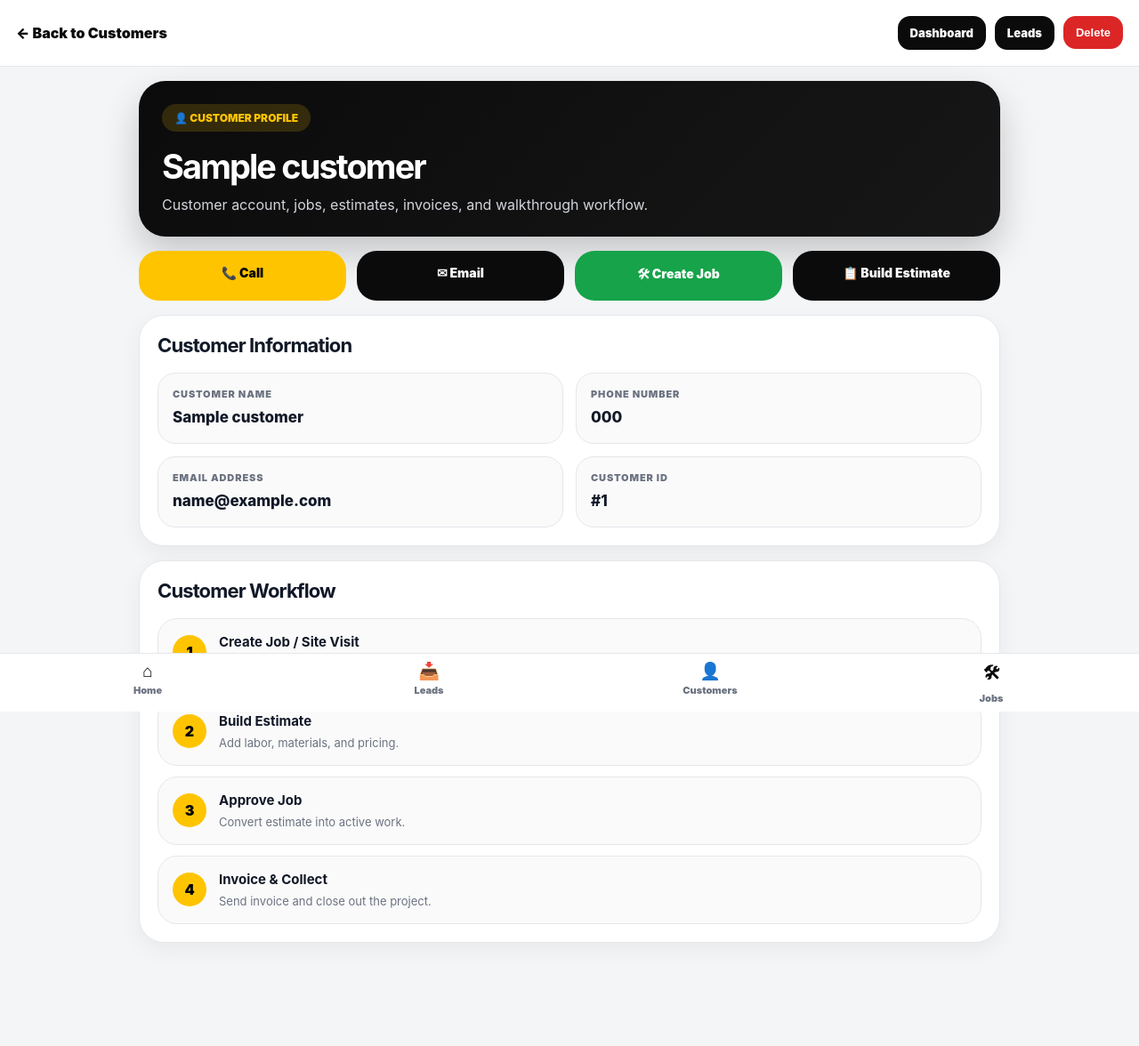
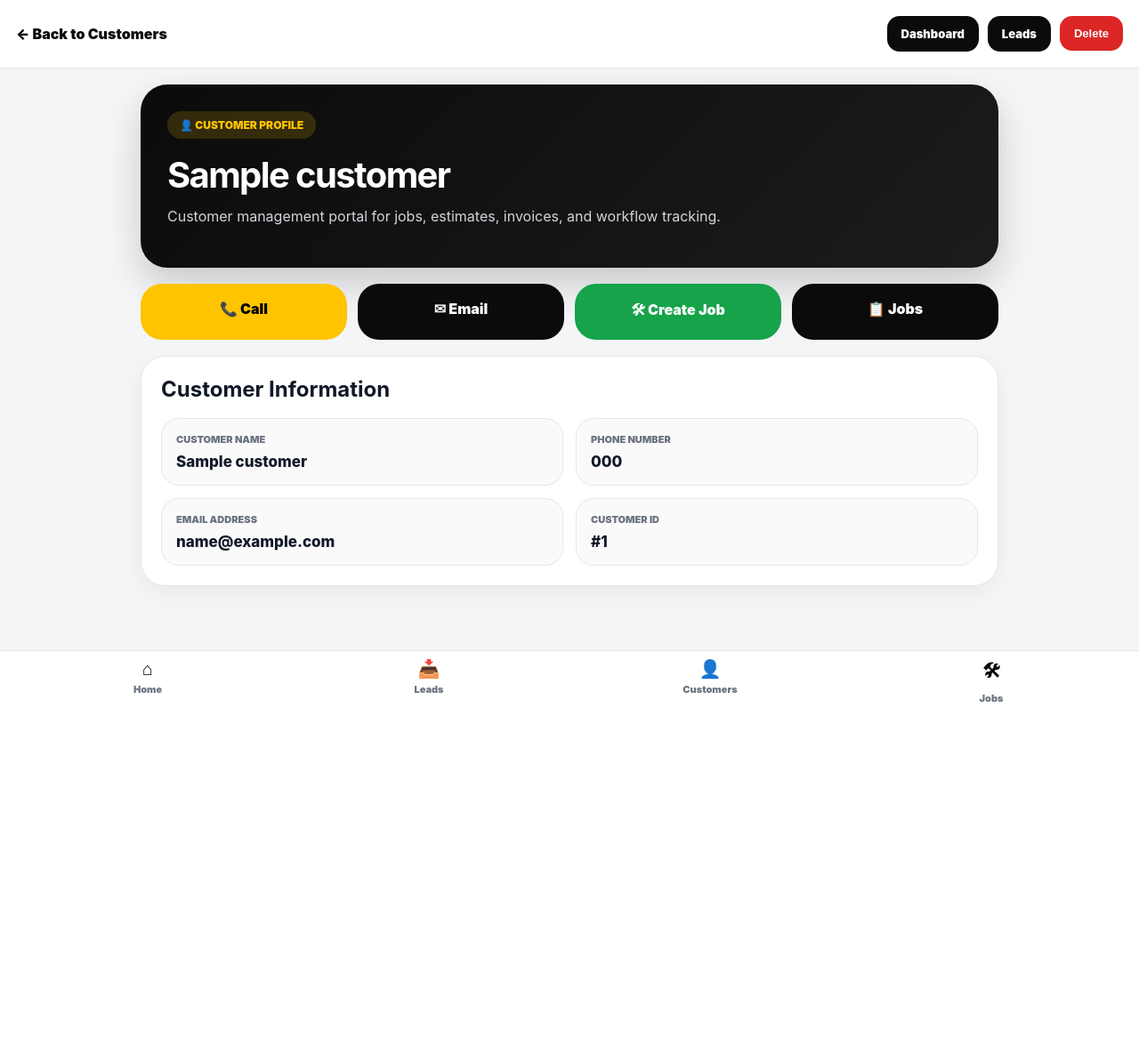
Before and after one commit to jaredveatch/JCVPowerSolutions, a Django app: template core/templates/cutomer_detail.html in a window 1280 px wide. Shown: the whole page at 89% size. After the commit the page ends 789 px from the top, so only its background shows below. Run offline with Django 5.2, Linux system fonts and the light colour scheme; the template is opened without the code that fills it: most values are stand-ins (such as "Sample title", 1, 10 or a date in 2020).

Commit message:
Fix customer detail page render

```diff
--- a/core/templates/cutomer_detail.html
+++ b/core/templates/cutomer_detail.html
@@ -1,11 +1,17 @@
 {% load static %}
 <!DOCTYPE html>
 <html lang="en">
+
 <head>
-    <title>Customer Profile | JCV</title>
+
+    <meta charset="UTF-8">
 
     <meta name="viewport"
           content="width=device-width, initial-scale=1.0">
+
+    <title>
+        Customer Profile | JCV
+    </title>
 
     <style>
 
@@ -26,12 +32,13 @@
         }
 
         body {
+
             margin: 0;
+
             background: var(--bg);
 
             font-family:
                 Inter,
-                SF Pro Display,
                 -apple-system,
                 BlinkMacSystemFont,
                 sans-serif;
@@ -47,64 +54,66 @@
 
             padding: 18px;
 
-            position: sticky;
-            top: 0;
-            z-index: 20;
-
             display: flex;
             justify-content: space-between;
             align-items: center;
+
+            position: sticky;
+            top: 0;
+
+            z-index: 50;
         }
 
         .back-link {
+
+            text-decoration: none;
+
             color: var(--black);
-            text-decoration: none;
+
             font-weight: 900;
         }
 
         .top-actions {
+
             display: flex;
             gap: 10px;
-            flex-wrap: wrap;
         }
 
-        .top-btn {
+        .btn {
 
-            background: var(--black);
-            color: white;
+            border: none;
 
             text-decoration: none;
 
-            padding: 11px 14px;
+            padding: 12px 16px;
 
             border-radius: 14px;
 
+            font-size: 13px;
             font-weight: 900;
-            font-size: 13px;
-        }
-
-        .delete-btn {
-
-            background: var(--red);
-            color: white;
-
-            border: none;
-
-            padding: 11px 14px;
-
-            border-radius: 14px;
-
-            font-weight: 900;
-            font-size: 13px;
 
             cursor: pointer;
         }
 
+        .btn-dark {
+            background: var(--black);
+            color: white;
+        }
+
+        .btn-red {
+            background: var(--red);
+            color: white;
+        }
+
         .container {
+
             max-width: 1000px;
+
             margin: auto;
-            padding: 16px;
-            padding-bottom: 100px;
+
+            padding: 18px;
+
+            padding-bottom: 120px;
         }
 
         .hero {
@@ -113,24 +122,24 @@
                 linear-gradient(
                     135deg,
                     #0b0b0c 0%,
-                    #171717 100%
+                    #1c1c1c 100%
                 );
 
             color: white;
 
             border-radius: 30px;
 
-            padding: 26px;
+            padding: 30px;
 
-            margin-bottom: 16px;
+            margin-bottom: 18px;
 
             box-shadow:
-                0 18px 40px rgba(0,0,0,.20);
+                0 18px 40px rgba(0,0,0,.18);
         }
 
         .badge {
 
-            display: inline-flex;
+            display: inline-block;
 
             background: rgba(255,196,0,.16);
 
@@ -141,46 +150,51 @@
             border-radius: 999px;
 
             font-size: 12px;
-            font-weight: 950;
+            font-weight: 900;
 
             margin-bottom: 16px;
         }
 
         .hero h1 {
+
             margin: 0;
-            font-size: 38px;
-            letter-spacing: -.05em;
+
+            font-size: 40px;
+
+            letter-spacing: -.04em;
         }
 
         .hero p {
-            margin: 10px 0 0;
+
             color: #d1d5db;
+
+            margin-top: 10px;
+
+            line-height: 1.5;
         }
 
-        .actions {
+        .action-grid {
 
             display: grid;
+
             grid-template-columns: repeat(4, 1fr);
 
             gap: 12px;
 
-            margin-bottom: 16px;
+            margin-bottom: 18px;
         }
 
         .action-btn {
 
-            display: block;
+            text-decoration: none;
 
             text-align: center;
 
-            text-decoration: none;
+            padding: 18px;
 
-            padding: 16px;
+            border-radius: 24px;
 
-            border-radius: 22px;
-
-            font-weight: 950;
-            font-size: 14px;
+            font-weight: 900;
 
             transition: .2s;
         }
@@ -212,23 +226,27 @@
 
             border-radius: 28px;
 
-            padding: 20px;
+            padding: 22px;
 
-            margin-bottom: 16px;
+            margin-bottom: 18px;
 
             box-shadow:
                 0 8px 24px rgba(0,0,0,.05);
         }
 
         .card h2 {
-            margin: 0 0 18px;
-            font-size: 22px;
-            letter-spacing: -.04em;
+
+            margin-top: 0;
+
+            margin-bottom: 18px;
+
+            font-size: 24px;
         }
 
         .info-grid {
 
             display: grid;
+
             grid-template-columns: 1fr 1fr;
 
             gap: 14px;
@@ -250,11 +268,10 @@
             color: var(--muted);
 
             font-size: 11px;
+
             font-weight: 900;
 
             text-transform: uppercase;
-
-            letter-spacing: .08em;
 
             margin-bottom: 8px;
         }
@@ -262,61 +279,10 @@
         .value {
 
             font-size: 17px;
+
             font-weight: 800;
 
-            line-height: 1.4;
-
             word-break: break-word;
-        }
-
-        .workflow {
-            display: grid;
-            gap: 12px;
-        }
-
-        .workflow-step {
-
-            display: flex;
-            gap: 14px;
-            align-items: center;
-
-            background: #fafafa;
-
-            border: 1px solid var(--border);
-
-            border-radius: 22px;
-
-            padding: 16px;
-        }
-
-        .step-number {
-
-            width: 38px;
-            height: 38px;
-
-            background: var(--gold);
-            color: black;
-
-            border-radius: 50%;
-
-            display: flex;
-            align-items: center;
-            justify-content: center;
-
-            font-weight: 950;
-
-            flex-shrink: 0;
-        }
-
-        .workflow-step strong {
-            display: block;
-            font-size: 15px;
-            margin-bottom: 4px;
-        }
-
-        .workflow-step span {
-            color: var(--muted);
-            font-size: 13px;
         }
 
         .bottom-nav {
@@ -332,22 +298,24 @@
             border-top: 1px solid var(--border);
 
             display: grid;
+
             grid-template-columns: repeat(4, 1fr);
 
             padding: 8px;
 
-            z-index: 50;
+            z-index: 100;
         }
 
         .bottom-nav a {
 
+            text-decoration: none;
+
             text-align: center;
-
-            text-decoration: none;
 
             color: var(--muted);
 
             font-size: 11px;
+
             font-weight: 900;
         }
 
@@ -357,9 +325,9 @@
 
             color: var(--black);
 
-            font-size: 19px;
+            font-size: 20px;
 
-            margin-bottom: 3px;
+            margin-bottom: 4px;
         }
 
         @media (max-width: 760px) {
@@ -419,23 +369,22 @@
 
     <div class="top-actions">
 
-        <a class="top-btn"
+        <a class="btn btn-dark"
            href="/dashboard/">
             Dashboard
         </a>
 
-        <a class="top-btn"
+        <a class="btn btn-dark"
            href="/leads/">
             Leads
         </a>
 
         <form method="POST"
-              action="/customers/{{ customer.id }}/delete/"
-              onsubmit="return confirm('Delete this customer permanently?');">
+              action="/customers/{{ customer.id }}/delete/">
 
             {% csrf_token %}
 
-            <button class="delete-btn"
+            <button class="btn btn-red"
                     type="submit">
                 Delete
             </button>
@@ -459,13 +408,13 @@
         </h1>
 
         <p>
-            Customer account, jobs, estimates,
-            invoices, and walkthrough workflow.
+            Customer management portal for jobs,
+            estimates, invoices, and workflow tracking.
         </p>
 
     </section>
 
-    <section class="actions">
+    <section class="action-grid">
 
         <a class="action-btn gold"
            href="tel:{{ customer.phone }}">
@@ -477,13 +426,14 @@
             ✉ Email
         </a>
 
-        <a class="action-btn green" href="/customers/{{ customer.id }}/create-job/">
-    🛠 Create Job
-</a>
+        <a class="action-btn green"
+           href="/customers/{{ customer.id }}/create-job/">
+            🛠 Create Job
+        </a>
 
         <a class="action-btn dark"
-           href="#">
-            📋 Build Estimate
+           href="/jobs/">
+            📋 Jobs
         </a>
 
     </section>
@@ -524,90 +479,17 @@
                 <div class="value">
                     {{ customer.email }}
                 </div>
+
             </div>
 
             <div class="info-box">
+
                 <div class="label">
                     Customer ID
                 </div>
 
                 <div class="value">
                     #{{ customer.id }}
-                </div>
-            </div>
-
-        </div>
-
-    </section>
-
-    <section class="card">
-
-        <h2>
-            Customer Workflow
-        </h2>
-
-        <div class="workflow">
-
-            <div class="workflow-step">
-
-                <div class="step-number">
-                    1
-                </div>
-
-                <div>
-                    <strong>Create Job / Site Visit</strong>
-
-                    <span>
-                        Schedule walkthrough and document scope.
-                    </span>
-                </div>
-
-            </div>
-
-            <div class="workflow-step">
-
-                <div class="step-number">
-                    2
-                </div>
-
-                <div>
-                    <strong>Build Estimate</strong>
-
-                    <span>
-                        Add labor, materials, and pricing.
-                    </span>
-                </div>
-
-            </div>
-
-            <div class="workflow-step">
-
-                <div class="step-number">
-                    3
-                </div>
-
-                <div>
-                    <strong>Approve Job</strong>
-
-                    <span>
-                        Convert estimate into active work.
-                    </span>
-                </div>
-
-            </div>
-
-            <div class="workflow-step">
-
-                <div class="step-number">
-                    4
-                </div>
-
-                <div>
-                    <strong>Invoice & Collect</strong>
-
-                    <span>
-                        Send invoice and close out the project.
-                    </span>
                 </div>
 
             </div>
@@ -635,7 +517,7 @@
         Customers
     </a>
 
-    <a href="#">
+    <a href="/jobs/">
         <strong>🛠</strong>
         Jobs
     </a>
```
Also changed, not shown: other parts of core/templates/cutomer_detail.html (+12 -25 lines).
